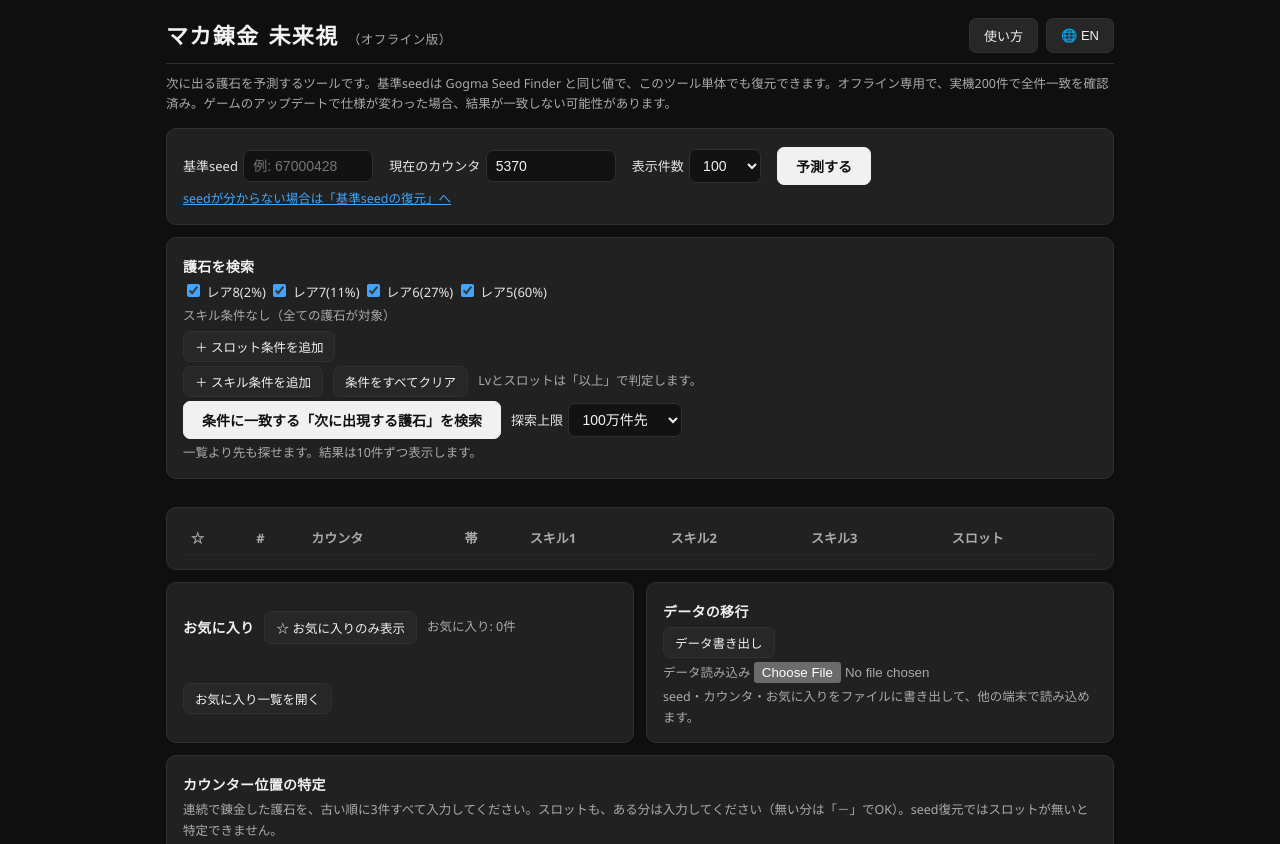
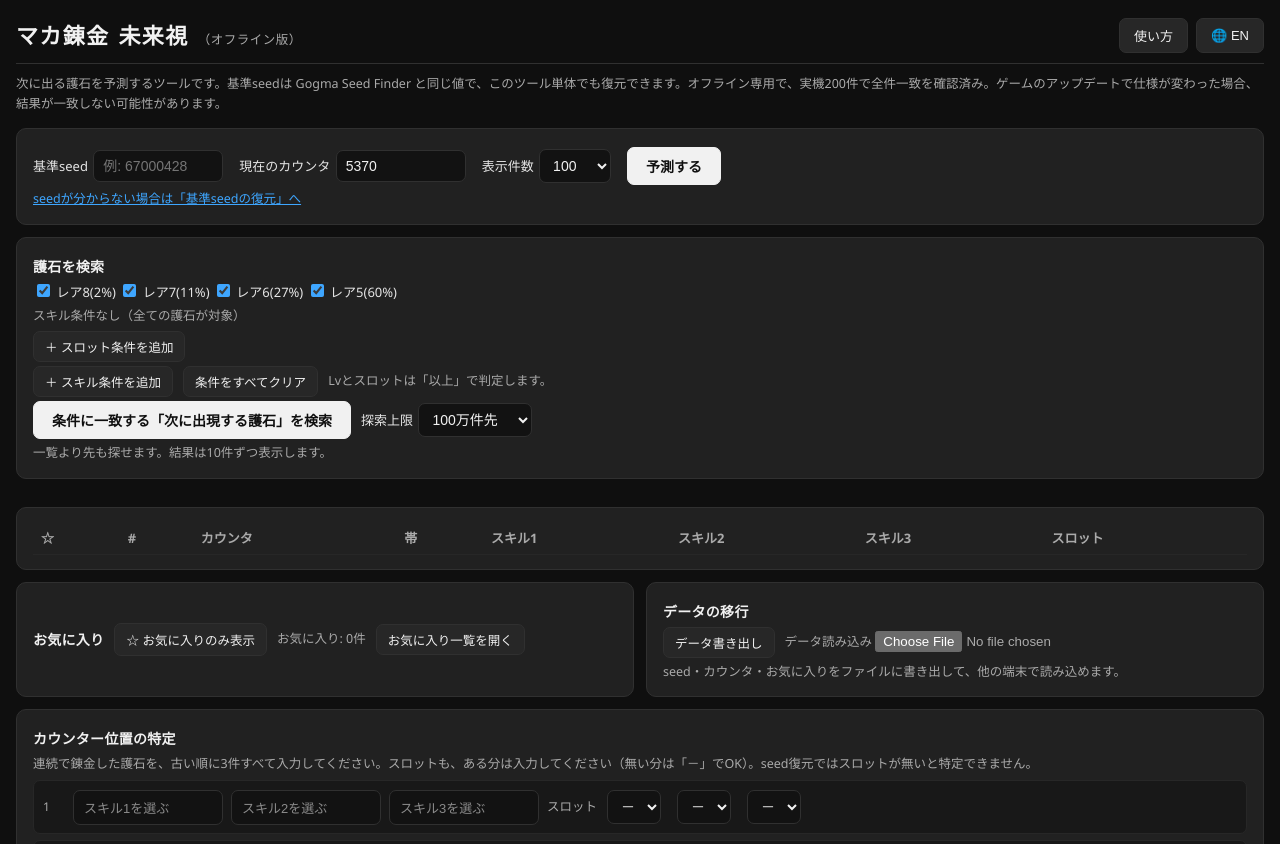
Before and after one commit to fujimagit1-lab/charm-future-vision, a plain HTML site: page index.html in a window 1280 px wide. Shown: the top 844 px of the page. Drawn offline with Linux system fonts and the light colour scheme.

Commit message:
Add files via upload

```diff
--- a/index.html
+++ b/index.html
@@ -46,7 +46,8 @@ SOFTWARE.
   }
   * { box-sizing: border-box; }
   body { font-family: "Hiragino Kaku Gothic ProN", "Yu Gothic UI", "Segoe UI", sans-serif;
-         background: var(--bg); color: var(--text); margin: 0 auto; max-width: 980px; padding: 18px 16px 24px; line-height: 1.55; }
+         background: var(--bg); color: var(--text); margin: 0 auto; max-width: 1280px; padding: 18px 16px 24px; line-height: 1.55; }
+  @media (min-width: 2001px) { body { max-width: 1600px; } }
   h1 { font-family: "Hiragino Kaku Gothic ProN", "Hiragino Sans", "Yu Gothic UI", "Yu Gothic", "Segoe UI", sans-serif;
        font-size: 22px; font-weight: 700; letter-spacing: .06em; margin: 0;
        display: flex; align-items: baseline; flex-wrap: wrap; column-gap: .42em; row-gap: 2px; }
```
